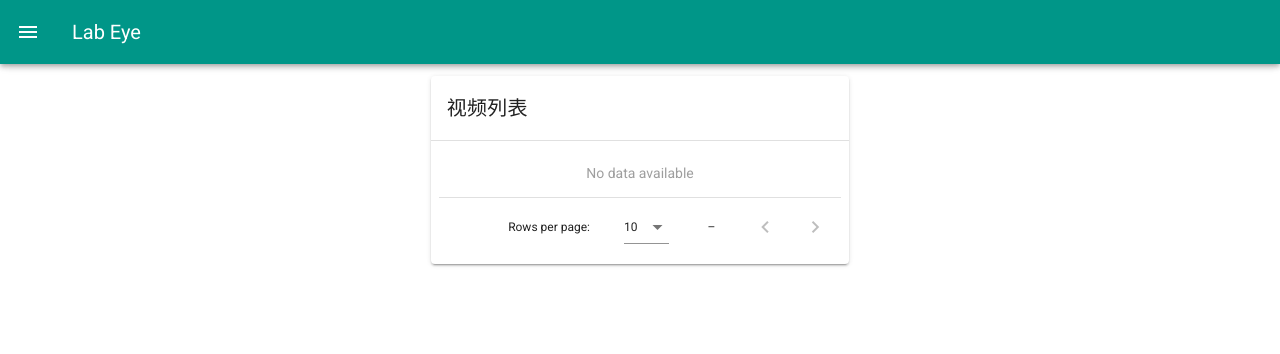
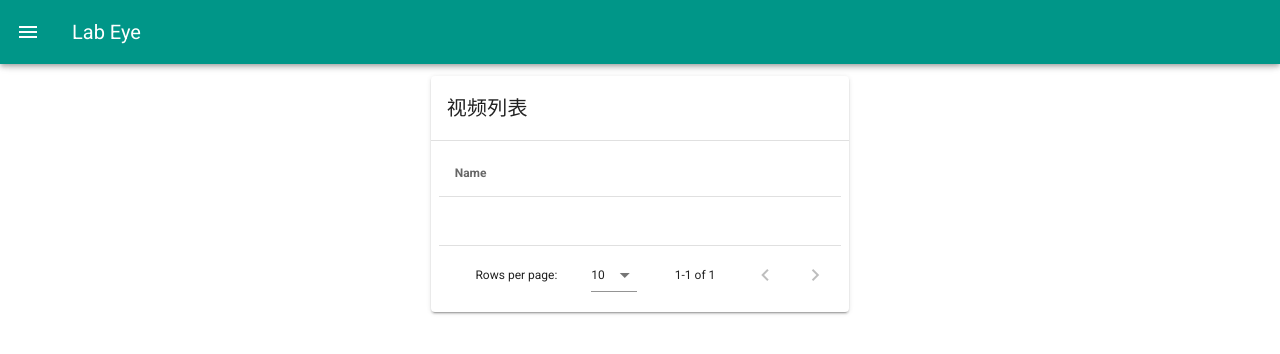
Before and after one commit to MistrPokr/lab-monitor-webapp, a Vue app: page /videos in a window 1280 px wide. Shown: the top 354 px of the page. Built offline with nearby package versions, Linux system fonts and the light colour scheme; no server answers.

Commit message:
feat:fill video archive datatable

```diff
--- a/src/components/VideoList.vue
+++ b/src/components/VideoList.vue
@@ -5,7 +5,10 @@
     </v-card-title>
     <v-divider></v-divider>
     <v-card-actions>
-      <v-data-table>
+      <v-data-table
+          :headers="tableHeaders"
+          :items="videoList"
+      >
 
       </v-data-table>
     </v-card-actions>
@@ -19,7 +22,21 @@ export default {
   name: "VideoList",
   data() {
     return {
-      videoList: null,
+      videoList: [
+        {
+          name: null,
+        }
+      ],
+      tableHeaders: [
+        {
+          text: "Name",
+          value: "name",
+        },
+        // {
+        //   text: "Date & Time",
+        //   value: "datetime"
+        // }
+      ]
     }
   },
   methods: {
```
